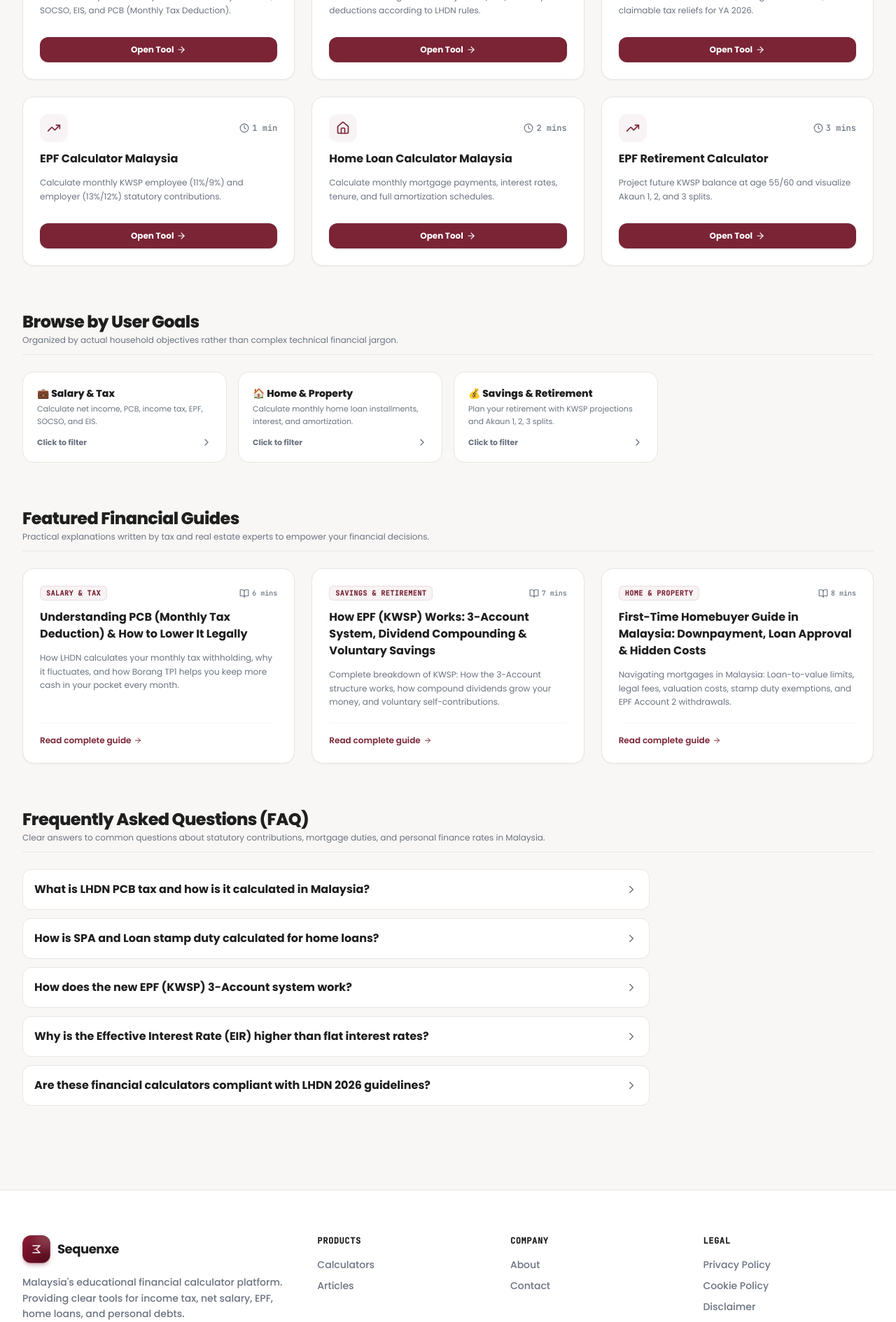
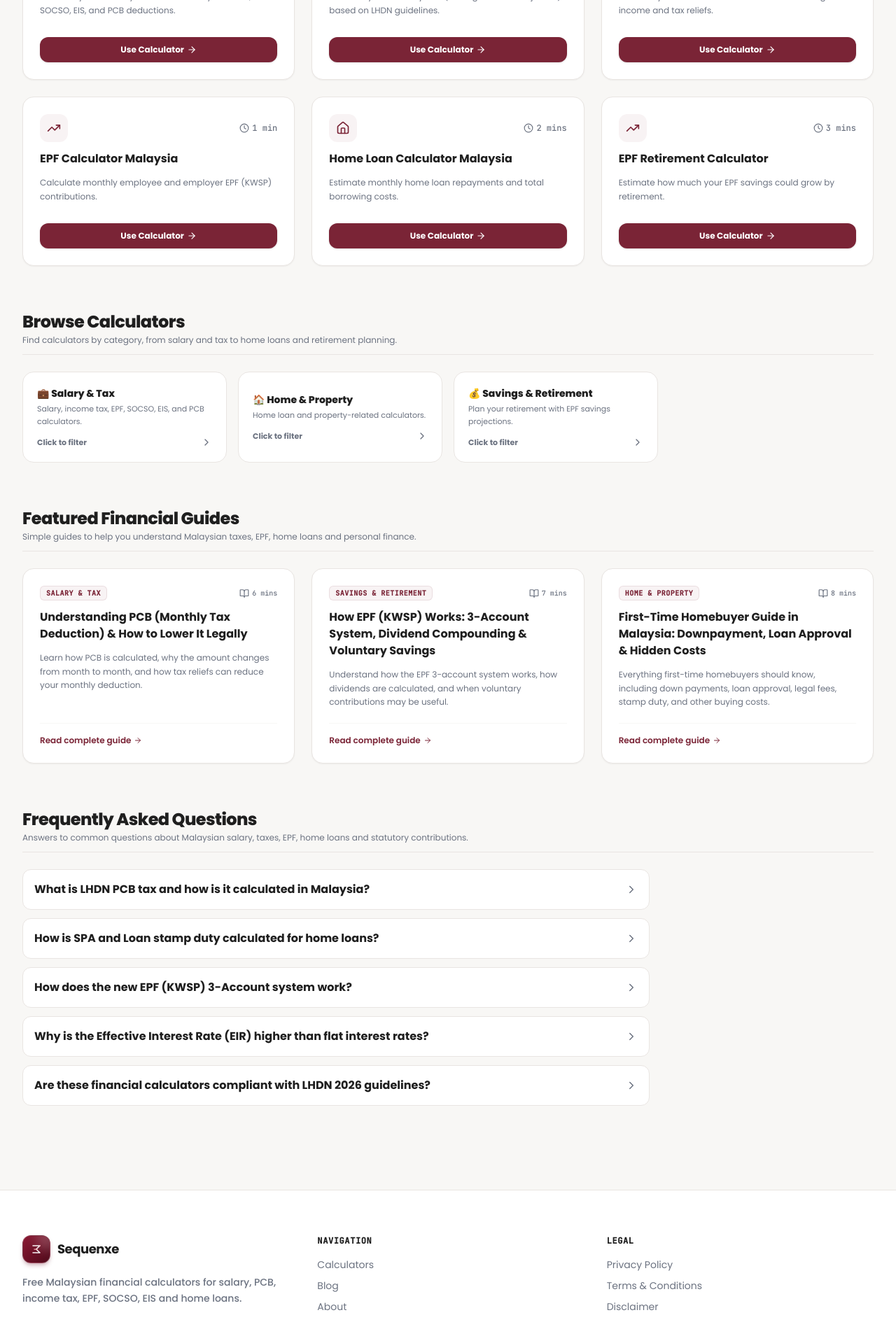
Before and after one commit to syafiqahshamsul12-droid/Sequenxe, a React (Vite) app: page / in a window 1280 px wide. Shown: the part 880-2769 px from the top of the page at 70% size. Built offline with nearby package versions, Linux system fonts and the light colour scheme.

Commit message:
improved ai text

```diff
--- a/src/App.tsx
+++ b/src/App.tsx
@@ -201,7 +201,7 @@ export default function App() {
       </main>
 
       {/* 3. Footer */}
-      <Footer setActiveView={setActiveView} />
+      <Footer />
 
     </div>
   );
--- a/src/components/Footer.tsx
+++ b/src/components/Footer.tsx
@@ -1,13 +1,8 @@
 import { useNavigate } from 'react-router-dom';
 import React from 'react';
-import { Shield } from 'lucide-react';
 import Logo from './Logo';
 
-interface FooterProps {
-  setActiveView: (view: string) => void;
-}
-
-export default function Footer({ setActiveView }: FooterProps) {
+export default function Footer() {
   const navigate = useNavigate();
   const currentYear = new Date().getFullYear();
 
@@ -16,7 +11,7 @@ export default function Footer({ setActiveView }: FooterProps) {
       <div className="mx-auto max-w-7xl px-4 py-12 sm:px-6 lg:px-8 lg:py-16">
         <div className="grid grid-cols-1 md:grid-cols-12 gap-8 lg:gap-12">
 
-          {/* Brand block (col-span-12 md:col-span-4) */}
+          {/* Brand block */}
           <div className="md:col-span-4 space-y-4">
             <button
               onClick={() => navigate('/')}
@@ -24,113 +19,70 @@ export default function Footer({ setActiveView }: FooterProps) {
             >
             <Logo size="md" />
             </button>
+
             <p className="text-xs sm:text-sm text-text-secondary max-w-sm leading-relaxed font-medium">
-              Malaysia's educational financial calculator platform. Providing clear tools for income tax, net salary, EPF, home loans, and personal debts.
+            Free Malaysian financial calculators for salary, PCB, income tax, EPF, SOCSO, EIS and home loans.
             </p>
-            <div className="flex items-center gap-2 text-xs text-text-secondary font-mono">
-              <Shield className="h-4 w-4 text-primary" />
-              <span>LHDN Year 2026 Compatible</span>
-            </div>
           </div>
 
-          {/* Navigation Grid (col-span-12 md:col-span-8) */}
-          <div className="md:col-span-8 grid grid-cols-2 sm:grid-cols-3 gap-8">
+          {/* Navigation */}
+<div className="md:col-span-8 grid grid-cols-2 gap-8">
 
-            {/* 1. Products */}
+{/* Navigation */}
 <div className="space-y-4">
-              <h3 className="text-xs font-bold text-text-primary tracking-wider uppercase font-mono">
-                Products
+  <h3 className="text-xs font-bold uppercase tracking-wider text-text-primary font-mono">
+    Navigation
   </h3>
-              <ul className="space-y-2.5 text-xs sm:text-sm font-medium">
+
+  <ul className="space-y-2.5 text-sm">
     <li>
-                  <button
-                    onClick={() => navigate('/')}
-                    className="text-text-secondary hover:text-primary transition-colors cursor-pointer text-left"
-                  >
+      <button onClick={() => navigate('/')} className="text-text-secondary hover:text-primary transition-colors cursor-pointer">
         Calculators
       </button>
     </li>
+
     <li>
-                  <button
-                    onClick={() => navigate('/blog')}
-                    className="text-text-secondary hover:text-primary transition-colors cursor-pointer text-left"
-                  >
-                    Articles
+      <button onClick={() => navigate('/blog')} className="text-text-secondary hover:text-primary transition-colors cursor-pointer">
+        Blog
       </button>
     </li>
-              </ul>
-            </div>
 
-            {/* 2. Company */}
-            <div className="space-y-4">
-              <h3 className="text-xs font-bold text-text-primary tracking-wider uppercase font-mono">
-                Company
-              </h3>
-              <ul className="space-y-2.5 text-xs sm:text-sm font-medium">
     <li>
-                  <button
-                    onClick={() => navigate('/about')}
-                    className="text-text-secondary hover:text-primary transition-colors cursor-pointer text-left"
-                  >
+      <button onClick={() => navigate('/about')} className="text-text-secondary hover:text-primary transition-colors cursor-pointer">
         About
       </button>
     </li>
+
     <li>
-                  <button
-                    onClick={() => navigate('/contact')}
-                    className="text-text-secondary hover:text-primary transition-colors cursor-pointer text-left"
-                  >
+      <button onClick={() => navigate('/contact')} className="text-text-secondary hover:text-primary transition-colors cursor-pointer">
         Contact
       </button>
     </li>
   </ul>
 </div>
 
-            {/* 3. Legal */}
-            <div className="space-y-4 col-span-2 sm:col-span-1">
-              <h3 className="text-xs font-bold text-text-primary tracking-wider uppercase font-mono">
+{/* Legal */}
+<div className="space-y-4">
+  <h3 className="text-xs font-bold uppercase tracking-wider text-text-primary font-mono">
     Legal
   </h3>
-              <ul className="space-y-2.5 text-xs sm:text-sm font-medium">
+
+  <ul className="space-y-2.5 text-sm">
     <li>
-                  <button
-                    onClick={() => navigate('/privacy-policy')}
-                    className="text-text-secondary hover:text-primary transition-colors cursor-pointer text-left"
-                  >
+      <button onClick={() => navigate('/privacy-policy')} className="text-text-secondary hover:text-primary transition-colors cursor-pointer">
         Privacy Policy
       </button>
     </li>
+
     <li>
-                  <button
-                    onClick={() => navigate('/cookie-policy')}
-                    className="text-text-secondary hover:text-primary transition-colors cursor-pointer text-left"
-                  >
-                    Cookie Policy
-                  </button>
-                </li>
-                <li>
-                  <button
-                    onClick={() => navigate('/disclaimer')}
-                    className="text-text-secondary hover:text-primary transition-colors cursor-pointer text-left"
-                  >
-                    Disclaimer
-                  </button>
-                </li>
-                <li>
-                  <button
-                    onClick={() => navigate('/terms')}
-                    className="text-text-secondary hover:text-primary transition-colors cursor-pointer text-left"
-                  >
+      <button onClick={() => navigate('/terms')} className="text-text-secondary hover:text-primary transition-colors cursor-pointer">
         Terms & Conditions
       </button>
     </li>
+
     <li>
-                  <button
-                    onClick={() => navigate('/admin')}
-                    className="text-text-secondary/60 hover:text-primary transition-colors cursor-pointer text-left text-xs opacity-75 hover:opacity-100"
-                    title="Admin Portal"
-                  >
-                    Admin Login
+      <button onClick={() => navigate('/disclaimer')} className="text-text-secondary hover:text-primary transition-colors cursor-pointer">
+        Disclaimer
       </button>
     </li>
   </ul>
@@ -143,11 +95,8 @@ export default function Footer({ setActiveView }: FooterProps) {
         {/* Bottom Bar displaying Powered by Nusora */}
         <div className="mt-12 border-t border-border-custom pt-8 flex flex-col sm:flex-row items-center justify-between gap-4">
         <p className="text-xs text-text-secondary">
-            &copy; {currentYear} Sequenxe Educational Platform. All rights reserved.
+          &copy; {currentYear} Sequenxe. All rights reserved.
         </p>
-          <div className="text-xs font-bold text-text-primary tracking-tight font-display">
-            <span>Powered by Nusora</span>
-          </div>
         </div>
 
       </div>
--- a/src/components/Homepage.tsx
+++ b/src/components/Homepage.tsx
@@ -52,15 +52,15 @@ export default function Homepage({ setActiveView, searchQuery, setSearchQuery }:
       <section className="text-center py-12 px-4 sm:px-6 max-w-4xl mx-auto space-y-6" id="hero-search-section">
         <div className="inline-flex items-center gap-2 bg-primary/5 text-primary px-3 py-1.5 rounded-full text-xs font-semibold border border-primary/15 animate-pulse">
           <Sparkles className="h-3.5 w-3.5" />
-          <span>LHDN 2026 Ready & Automated</span>
+          <span>Updated for Malaysia • LHDN 2026</span>
         </div>
 
         <h1 className="font-display text-4xl sm:text-5xl font-extrabold tracking-tight text-text-primary leading-tight">
-          What would you like to <span className="text-primary underline decoration-primary-light decoration-4 underline-offset-6">calculate</span> today?
+        Malaysia's Free <span className="text-primary underline decoration-primary-light decoration-4 underline-offset-6">Salary, EPF & Tax</span> Calculators
         </h1>
 
         <p className="text-sm sm:text-base text-text-secondary max-w-xl mx-auto leading-relaxed">
-          Navigate Malaysian income tax, mortgages, KWSP retirement allocations, and personal debts with zero jargon and full clarity.
+        Calculate your salary, PCB, EPF, income tax, SOCSO, EIS, home loan and more using free calculators built for Malaysia.
         </p>
 
         {/* Large Premium Search Bar */}
@@ -104,7 +104,7 @@ export default function Homepage({ setActiveView, searchQuery, setSearchQuery }:
         <section className="space-y-6">
           <div className="border-b border-border-custom pb-3 flex items-center justify-between">
             <h2 className="font-display font-extrabold text-lg text-text-primary">
-              Matched Calculators ({filteredCalculators.length})
+            Search Results ({filteredCalculators.length})
             </h2>
             <button
               onClick={() => setSearchQuery('')}
@@ -146,7 +146,7 @@ export default function Homepage({ setActiveView, searchQuery, setSearchQuery }:
             </div>
           ) : (
             <div className="text-center py-12 bg-white rounded-2xl border border-border-custom">
-              <p className="text-sm text-text-secondary">No calculators matched your search. Try searching "tax", "loan", or "EPF".</p>
+              <p className="text-sm text-text-secondary">No matching calculators found. Try searching for "salary", "PCB", "EPF" or "home loan".</p>
             </div>
           )}
         </section>
@@ -160,7 +160,7 @@ export default function Homepage({ setActiveView, searchQuery, setSearchQuery }:
               Popular Financial Tools
             </h2>
             <p className="text-xs text-text-secondary mt-0.5">
-              The most frequently used financial calculators by Malaysian households today.
+            Our most popular calculators for salary, tax, EPF and home financing.
             </p>
           </div>
 
@@ -189,7 +189,7 @@ export default function Homepage({ setActiveView, searchQuery, setSearchQuery }:
                   onClick={() => navigate(`/${calc.id}`)}
                   className="mt-5 flex items-center justify-center gap-1 bg-primary hover:bg-primary-hover text-white text-xs font-bold py-2.5 px-4 rounded-xl transition-all cursor-pointer shadow-sm"
                 >
-                  <span>Open Tool</span>
+                  <span>Use Calculator</span>
                   <ArrowRight className="h-3.5 w-3.5" />
                 </button>
               </div>
@@ -203,10 +203,10 @@ export default function Homepage({ setActiveView, searchQuery, setSearchQuery }:
         <section className="space-y-6">
           <div className="border-b border-border-custom pb-3">
             <h2 className="font-display font-extrabold text-xl sm:text-2xl text-text-primary tracking-tight">
-              Browse by User Goals
+              Browse Calculators
             </h2>
             <p className="text-xs text-text-secondary mt-0.5">
-              Organized by actual household objectives rather than complex technical financial jargon.
+            Find calculators by category, from salary and tax to home loans and retirement planning.
             </p>
           </div>
 
@@ -285,7 +285,7 @@ export default function Homepage({ setActiveView, searchQuery, setSearchQuery }:
               Featured Financial Guides
             </h2>
             <p className="text-xs text-text-secondary mt-0.5">
-              Practical explanations written by tax and real estate experts to empower your financial decisions.
+            Simple guides to help you understand Malaysian taxes, EPF, home loans and personal finance.
             </p>
           </div>
 
@@ -312,7 +312,7 @@ export default function Homepage({ setActiveView, searchQuery, setSearchQuery }:
 
                 <div className="mt-5 pt-4 border-t border-bg-custom">
                   <button
-                    onClick={() => navigate(`/blog/${post.slug}`)}
+                    onClick={() => navigate(`/blog/${guide.slug}`)}
                     className="text-xs font-semibold text-primary hover:text-primary-hover flex items-center gap-1 cursor-pointer"
                     >
                     <span>Read complete guide</span>
@@ -330,10 +330,10 @@ export default function Homepage({ setActiveView, searchQuery, setSearchQuery }:
         <section className="space-y-6">
           <div className="border-b border-border-custom pb-3">
             <h2 className="font-display font-extrabold text-xl sm:text-2xl text-text-primary tracking-tight">
-              Frequently Asked Questions (FAQ)
+              Frequently Asked Questions
             </h2>
             <p className="text-xs text-text-secondary mt-0.5">
-              Clear answers to common questions about statutory contributions, mortgage duties, and personal finance rates in Malaysia.
+            Answers to common questions about Malaysian salary, taxes, EPF, home loans and statutory contributions.
             </p>
           </div>
 
--- a/src/data/calculators.ts
+++ b/src/data/calculators.ts
@@ -4,20 +4,20 @@ export const CALCULATORS: CalculatorMetadata[] = [
   // 1. Salary & Tax
   {
     id: 'salary-calculator',
-    title: 'Salary Calculator Malaysia ⭐',
-    shortDescription: 'Estimate complete monthly take-home salary after EPF, SOCSO, EIS, and PCB (Monthly Tax Deduction).',
-    description: 'The flagship Malaysian payroll calculator. Computes gross monthly income, statutory EPF, SOCSO, EIS deductions, LHDN PCB tax withholding, annual tax payable, net take-home pay, and visualizes deductions with interactive pie charts and breakdown schedules.',
+    title: 'Salary Calculator Malaysia',
+    shortDescription: 'Estimate your monthly take-home salary after EPF, SOCSO, EIS, and PCB deductions.',
+    description: 'Calculate your monthly salary breakdown based on Malaysian payroll rules. See your gross salary, EPF, SOCSO, EIS, PCB deductions, annual income tax estimate, and net take-home pay in one place.',
     category: 'salary',
     estimatedTime: '2 mins',
     trending: true,
     popular: true,
     iconName: 'Percent'
-  },
+  },,
   {
     id: 'pcb-calculator',
     title: 'PCB Calculator Malaysia',
-    shortDescription: 'Calculate Potongan Cukai Berjadual (PCB) monthly tax deductions according to LHDN rules.',
-    description: 'A dedicated Monthly Tax Deduction (PCB) estimator for Malaysian taxpayers. Computes your precise monthly LHDN tax withholding based on marital status, number of children, EPF deductions, and declared tax reliefs.',
+    shortDescription: 'Estimate your monthly PCB (Potongan Cukai Berjadual) based on LHDN guidelines.',
+    description: 'Calculate your monthly PCB deduction using the latest LHDN guidelines. Include your salary, EPF contribution, tax reliefs, marital status, and number of children for a more accurate estimate.',
     category: 'salary',
     estimatedTime: '1 min',
     trending: true,
@@ -27,8 +27,8 @@ export const CALCULATORS: CalculatorMetadata[] = [
   {
     id: 'income-tax-calculator',
     title: 'Income Tax Calculator Malaysia',
-    shortDescription: 'Estimate annual income tax, chargeable income, and claimable tax reliefs for YA 2026.',
-    description: 'Calculate your annual Malaysian personal income tax payable. Inputs lifestyle, medical, parental, educational, and child tax reliefs to find your exact taxable bracket and net tax liability.',
+    shortDescription: 'Estimate your annual income tax based on chargeable income and tax reliefs.',
+    description: 'Estimate your annual Malaysian income tax by entering your employment income and eligible tax reliefs. The calculator helps you understand your chargeable income and expected tax payable.',
     category: 'salary',
     estimatedTime: '2 mins',
     trending: true,
@@ -38,8 +38,8 @@ export const CALCULATORS: CalculatorMetadata[] = [
   {
     id: 'epf-calculator',
     title: 'EPF Calculator Malaysia',
-    shortDescription: 'Calculate monthly KWSP employee (11%/9%) and employer (13%/12%) statutory contributions.',
-    description: 'Determine exact monthly employee and employer EPF (KWSP) statutory contributions according to Malaysian labor law salary tiers and contribution rate settings.',
+    shortDescription: 'Calculate monthly employee and employer EPF (KWSP) contributions.',
+    description: 'Calculate monthly EPF (KWSP) contributions for both employees and employers based on current contribution rates in Malaysia.',
     category: 'salary',
     estimatedTime: '1 min',
     trending: false,
@@ -49,8 +49,8 @@ export const CALCULATORS: CalculatorMetadata[] = [
   {
     id: 'socso-calculator',
     title: 'SOCSO Calculator',
-    shortDescription: 'Lookup employee (~0.5%) and employer (~1.75%) PERKESO contributions up to RM6,000 ceiling.',
-    description: 'Check official statutory SOCSO (PERKESO) contribution rates for Employment Injury and Invalidity schemes based on the RM6,000 monthly salary cap.',
+    shortDescription: 'Calculate SOCSO (PERKESO) contributions based on your monthly salary.',
+    description: 'Estimate employee and employer SOCSO contributions using the latest PERKESO contribution table.',
     category: 'salary',
     estimatedTime: '1 min',
     trending: false,
@@ -60,8 +60,8 @@ export const CALCULATORS: CalculatorMetadata[] = [
   {
     id: 'eis-calculator',
     title: 'EIS Calculator',
-    shortDescription: 'Calculate Employment Insurance System 0.2% employee and employer contributions.',
-    description: 'Compute statutory Employment Insurance System (Sistem Insurans Pekerjaan - SIP) contributions capped at RM11.90/month for both employee and employer.',
+    shortDescription: 'Calculate Employment Insurance System (EIS) contributions.',
+    description: 'Estimate monthly Employment Insurance System (EIS) contributions for employees and employers according to Malaysia contribution schedule.',
     category: 'salary',
     estimatedTime: '1 min',
     trending: false,
@@ -73,8 +73,8 @@ export const CALCULATORS: CalculatorMetadata[] = [
   {
     id: 'home-loan-calculator',
     title: 'Home Loan Calculator Malaysia',
-    shortDescription: 'Calculate monthly mortgage payments, interest rates, tenure, and full amortization schedules.',
-    description: 'Estimate your monthly home loan installments, total interest charges, and total repayment cost in Malaysia. Features full yearly amortization tables and customizable interest rates.',
+    shortDescription: 'Estimate monthly home loan repayments and total borrowing costs.',
+    description: 'Calculate your monthly home loan instalment, total interest paid, and repayment schedule based on the loan amount, interest rate, and repayment period.',
     category: 'property',
     estimatedTime: '2 mins',
     trending: true,
@@ -86,8 +86,8 @@ export const CALCULATORS: CalculatorMetadata[] = [
   {
     id: 'epf-retirement-calculator',
     title: 'EPF Retirement Calculator',
-    shortDescription: 'Project future KWSP balance at age 55/60 and visualize Akaun 1, 2, and 3 splits.',
-    description: 'Project your future EPF (KWSP) savings balance based on salary growth, dividend compounding, and annual contributions. Divides retirement balance into Akaun Persaraan (75%), Akaun Sejahtera (15%), and Akaun Fleksibel (10%).',
+    shortDescription: 'Estimate how much your EPF savings could grow by retirement.',
+    description: 'Project your future EPF savings using your salary, contribution rate, annual salary growth, and expected dividend rate. View the estimated balance across EPF Account 1, Account 2, and Account 3.',
     category: 'retirement',
     estimatedTime: '3 mins',
     trending: true,
@@ -109,19 +109,19 @@ export const CATEGORIES = [
   {
     id: 'salary',
     title: '💼 Salary & Tax',
-    description: 'Calculate net income, PCB, income tax, EPF, SOCSO, and EIS.',
+    description: 'Salary, income tax, EPF, SOCSO, EIS, and PCB calculators.',
     count: 6
   },
   {
     id: 'property',
     title: '🏠 Home & Property',
-    description: 'Calculate monthly home loan installments, interest, and amortization.',
+    description: 'Home loan and property-related calculators.',
     count: 1
   },
   {
     id: 'retirement',
     title: '💰 Savings & Retirement',
-    description: 'Plan your retirement with KWSP projections and Akaun 1, 2, 3 splits.',
+    description: 'Plan your retirement with EPF savings projections.',
     count: 1
   }
 ];
@@ -133,24 +133,21 @@ export const FEATURED_GUIDES = [
     id: 'pcb-guide',
     slug: 'understanding-pcb-malaysia-guide',
     title: 'Understanding PCB (Monthly Tax Deduction) & How to Lower It Legally',
-    excerpt: 'How LHDN calculates your monthly tax withholding, why it fluctuates, and how Borang TP1 helps you keep more cash in your pocket every month.',
-    category: 'Salary & Tax',
+    excerpt: 'Learn how PCB is calculated, why the amount changes from month to month, and how tax reliefs can reduce your monthly deduction.',    category: 'Salary & Tax',
     readTime: '6 mins'
   },
   {
     id: 'epf-3-account-guide',
     slug: 'epf-kwsp-account-system-dividends-guide',
     title: 'How EPF (KWSP) Works: 3-Account System, Dividend Compounding & Voluntary Savings',
-    excerpt: 'Complete breakdown of KWSP: How the 3-Account structure works, how compound dividends grow your money, and voluntary self-contributions.',
-    category: 'Savings & Retirement',
+    excerpt: 'Understand how the EPF 3-account system works, how dividends are calculated, and when voluntary contributions may be useful.',    category: 'Savings & Retirement',
     readTime: '7 mins'
   },
   {
     id: 'home-loan-stamp-duty-guide',
     slug: 'first-time-homebuyer-malaysia-guide',
     title: 'First-Time Homebuyer Guide in Malaysia: Downpayment, Loan Approval & Hidden Costs',
-    excerpt: 'Navigating mortgages in Malaysia: Loan-to-value limits, legal fees, valuation costs, stamp duty exemptions, and EPF Account 2 withdrawals.',
-    category: 'Home & Property',
+    excerpt: 'Everything first-time homebuyers should know, including down payments, loan approval, legal fees, stamp duty, and other buying costs.',    category: 'Home & Property',
     readTime: '8 mins'
   }
 ];
```
Also changed, not shown: src/components/Header.tsx (+0 -20 lines), src/components/PrivacyPolicyPage.tsx (+57 -12 lines). Lines whose indentation alone changed are shown as unchanged.
